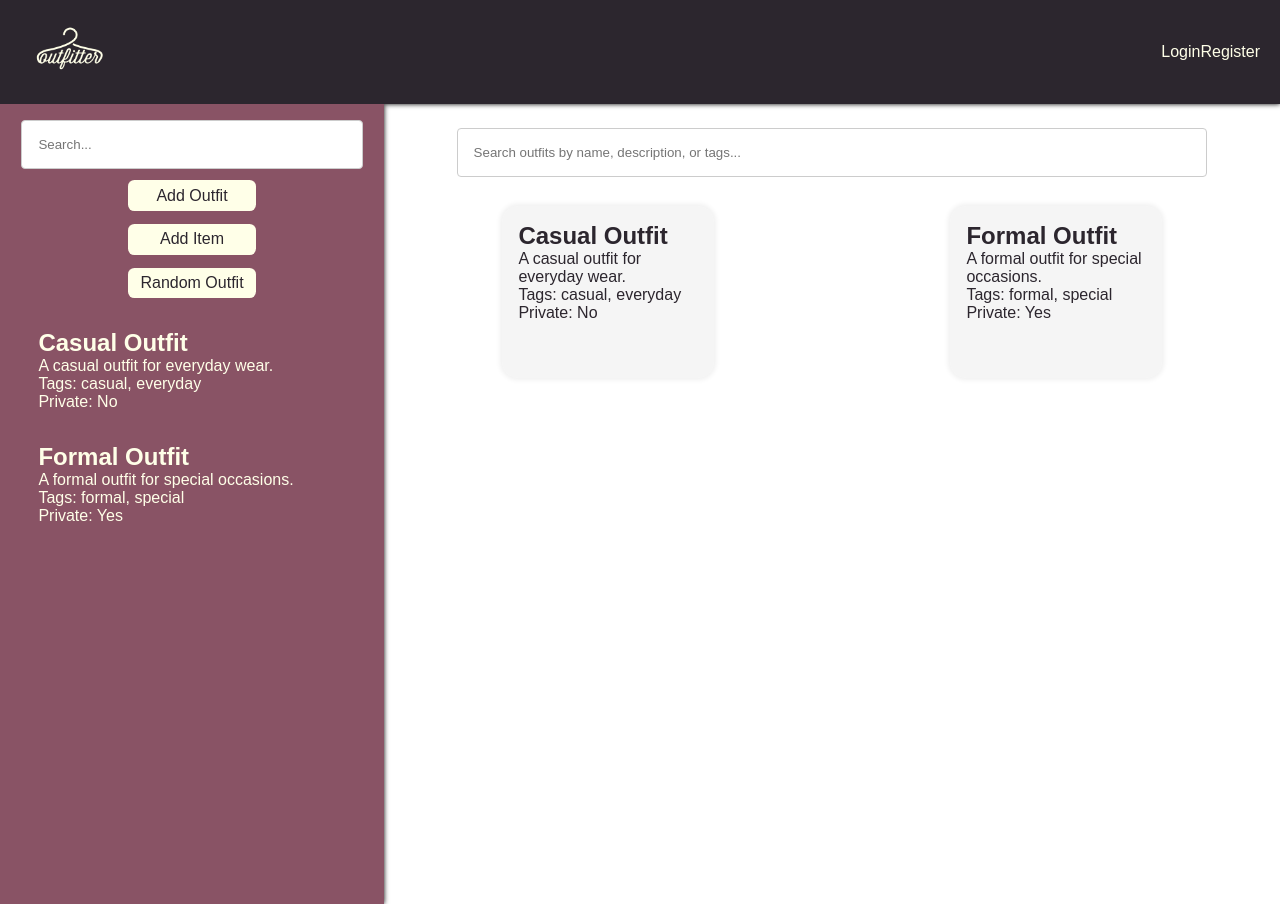
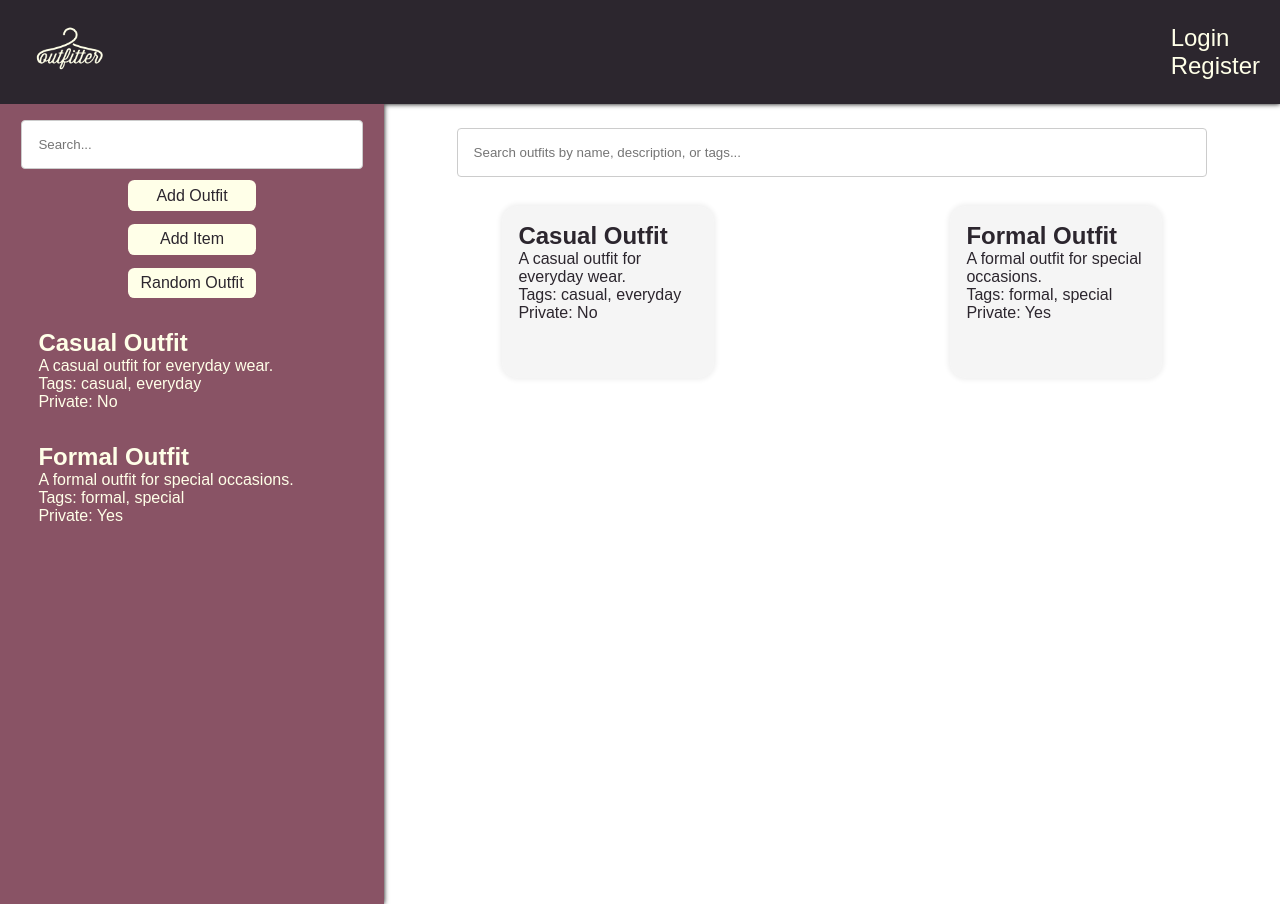
Before and after one commit to therealhandrail/Wardrobe_App, a React (Vite) app: page / in a window 1280 px wide. Built offline with nearby package versions, Linux system fonts and the light colour scheme; no server answers; a web font is replaced by a local one.

Commit message:
Updated stylesheet class name

```diff
--- a/src/stylesheets/navbar.css
+++ b/src/stylesheets/navbar.css
@@ -21,7 +21,7 @@
   display: flex;
   margin: 10px;
 }
-.namebar {
+.nav-links {
   display: flex;
   flex-direction: column;
   justify-content: center;
```
